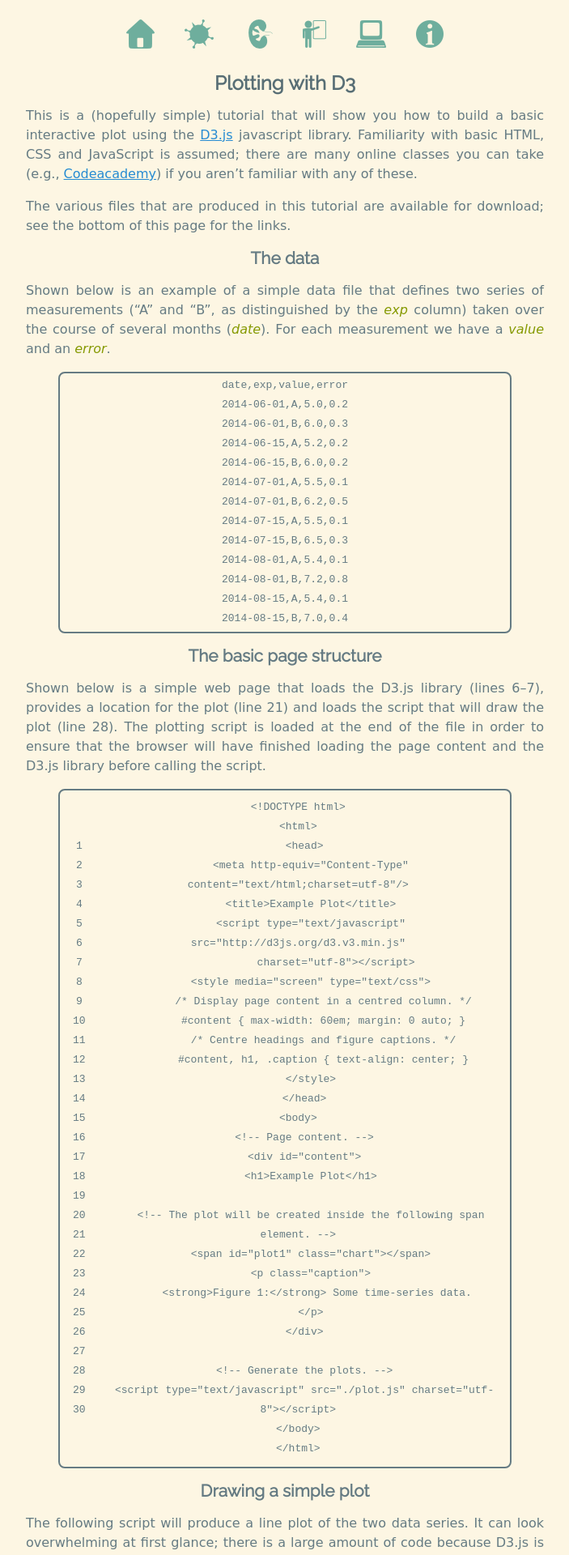
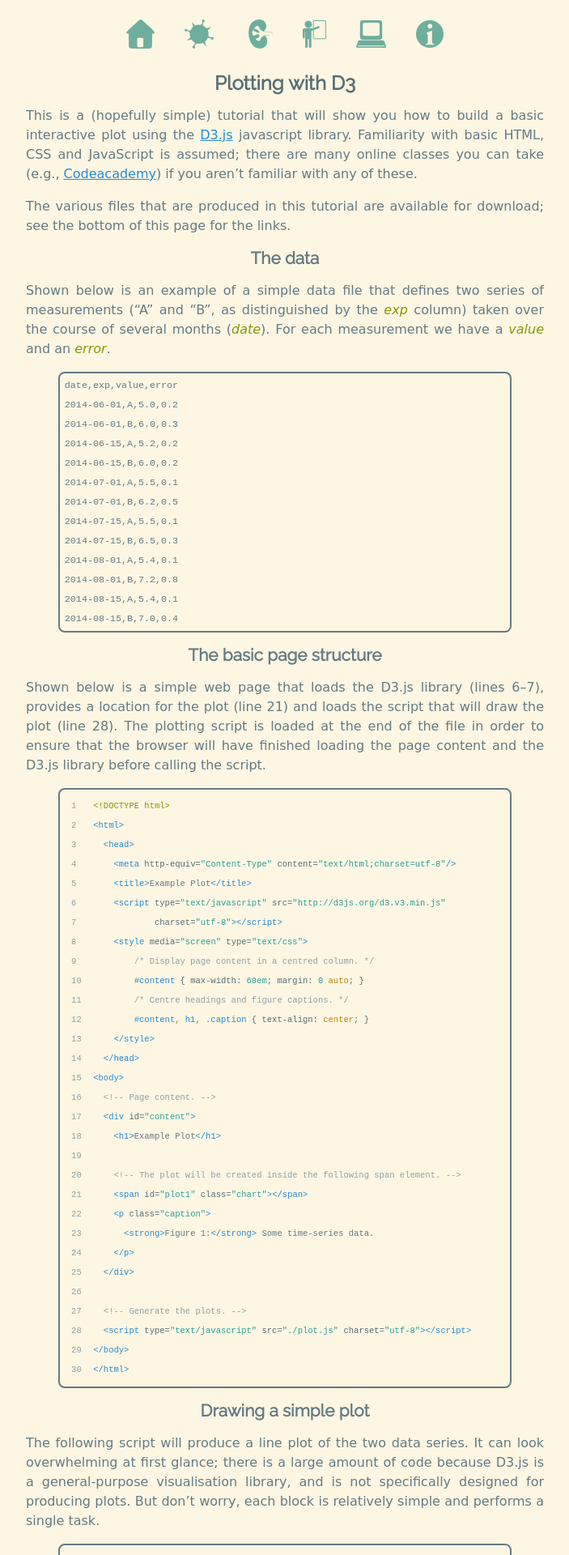
Before and after one commit to robmoss/previous2-robmoss.github.io, a Jekyll site: the page built from model/tools/plotting-with-d3/index.md, in a window 1280 px wide. Shown: the top 1920 px of the page at 81% size, without its empty margins (288-991 px from the left). Built offline with Jekyll 4.4.1, drawn with Linux system fonts in a browser that asks for light colours; some web fonts are replaced.

Commit message:
Improve the appearance of highlighted code blocks

```diff
--- a/assets/css/colour.css
+++ b/assets/css/colour.css
@@ -12,3 +12,77 @@
 .post-list .title { border-color: #eee8d5; }
 .highlight { border-color: #657b83; }
 .post-list :target { color: #d33682; }
+
+/*
+ * Solarized Light theme for Jekyll and Pygments, as published here:
+ *     https://gist.github.com/qguv/7936275
+ */
+.highlight .lineno { color: #93a1a1 } /* Line Numbers */
+.highlight .c { color: #93a1a1 } /* Comment */
+.highlight .err { color: #586e75 } /* Error */
+.highlight .g { color: #586e75 } /* Generic */
+.highlight .k { color: #859900 } /* Keyword */
+.highlight .l { color: #586e75 } /* Literal */
+.highlight .n { color: #586e75 } /* Name */
+.highlight .o { color: #859900 } /* Operator */
+.highlight .x { color: #cb4b16 } /* Other */
+.highlight .p { color: #586e75 } /* Punctuation */
+.highlight .cm { color: #93a1a1 } /* Comment.Multiline */
+.highlight .cp { color: #859900 } /* Comment.Preproc */
+.highlight .c1 { color: #93a1a1 } /* Comment.Single */
+.highlight .cs { color: #859900 } /* Comment.Special */
+.highlight .gd { color: #2aa198 } /* Generic.Deleted */
+.highlight .ge { color: #586e75; font-style: italic } /* Generic.Emph */
+.highlight .gr { color: #dc322f } /* Generic.Error */
+.highlight .gh { color: #cb4b16 } /* Generic.Heading */
+.highlight .gi { color: #859900 } /* Generic.Inserted */
+.highlight .go { color: #586e75 } /* Generic.Output */
+.highlight .gp { color: #586e75 } /* Generic.Prompt */
+.highlight .gs { color: #586e75; font-weight: bold } /* Generic.Strong */
+.highlight .gu { color: #cb4b16 } /* Generic.Subheading */
+.highlight .gt { color: #586e75 } /* Generic.Traceback */
+.highlight .kc { color: #cb4b16 } /* Keyword.Constant */
+.highlight .kd { color: #268bd2 } /* Keyword.Declaration */
+.highlight .kn { color: #859900 } /* Keyword.Namespace */
+.highlight .kp { color: #859900 } /* Keyword.Pseudo */
+.highlight .kr { color: #268bd2 } /* Keyword.Reserved */
+.highlight .kt { color: #dc322f } /* Keyword.Type */
+.highlight .ld { color: #586e75 } /* Literal.Date */
+.highlight .m { color: #2aa198 } /* Literal.Number */
+.highlight .s { color: #2aa198 } /* Literal.String */
+.highlight .na { color: #586e75 } /* Name.Attribute */
+.highlight .nb { color: #B58900 } /* Name.Builtin */
+.highlight .nc { color: #268bd2 } /* Name.Class */
+.highlight .no { color: #cb4b16 } /* Name.Constant */
+.highlight .nd { color: #268bd2 } /* Name.Decorator */
+.highlight .ni { color: #cb4b16 } /* Name.Entity */
+.highlight .ne { color: #cb4b16 } /* Name.Exception */
+.highlight .nf { color: #268bd2 } /* Name.Function */
+.highlight .nl { color: #586e75 } /* Name.Label */
+.highlight .nn { color: #586e75 } /* Name.Namespace */
+.highlight .nx { color: #586e75 } /* Name.Other */
+.highlight .py { color: #586e75 } /* Name.Property */
+.highlight .nt { color: #268bd2 } /* Name.Tag */
+.highlight .nv { color: #268bd2 } /* Name.Variable */
+.highlight .ow { color: #859900 } /* Operator.Word */
+.highlight .w { color: #586e75 } /* Text.Whitespace */
+.highlight .mf { color: #2aa198 } /* Literal.Number.Float */
+.highlight .mh { color: #2aa198 } /* Literal.Number.Hex */
+.highlight .mi { color: #2aa198 } /* Literal.Number.Integer */
+.highlight .mo { color: #2aa198 } /* Literal.Number.Oct */
+.highlight .sb { color: #93a1a1 } /* Literal.String.Backtick */
+.highlight .sc { color: #2aa198 } /* Literal.String.Char */
+.highlight .sd { color: #586e75 } /* Literal.String.Doc */
+.highlight .s2 { color: #2aa198 } /* Literal.String.Double */
+.highlight .se { color: #cb4b16 } /* Literal.String.Escape */
+.highlight .sh { color: #586e75 } /* Literal.String.Heredoc */
+.highlight .si { color: #2aa198 } /* Literal.String.Interpol */
+.highlight .sx { color: #2aa198 } /* Literal.String.Other */
+.highlight .sr { color: #dc322f } /* Literal.String.Regex */
+.highlight .s1 { color: #2aa198 } /* Literal.String.Single */
+.highlight .ss { color: #2aa198 } /* Literal.String.Symbol */
+.highlight .bp { color: #268bd2 } /* Name.Builtin.Pseudo */
+.highlight .vc { color: #268bd2 } /* Name.Variable.Class */
+.highlight .vg { color: #268bd2 } /* Name.Variable.Global */
+.highlight .vi { color: #268bd2 } /* Name.Variable.Instance */
+.highlight .il { color: #2aa198 } /* Literal.Number.Integer.Long */
--- a/assets/css/style.css
+++ b/assets/css/style.css
@@ -214,7 +214,8 @@
 /* Layout of code blocks highlighted with `pygments`. */
 .highlight { border-radius: 0.5em; border-style: solid; border-width: 2px; }
 .highlight span.lineno, .highlighttable td.linenos { padding-right: 0.25em; }
-.highlight pre { margin: 0.25em 0.5em; white-space: pre-wrap; }
+.highlight pre { margin: 0.25em 0.5em; white-space: pre;
+    text-align: left; font-size: 90%; }
 .highlighttable td { padding: 0; }
 
 /*****************************************************************************
```
